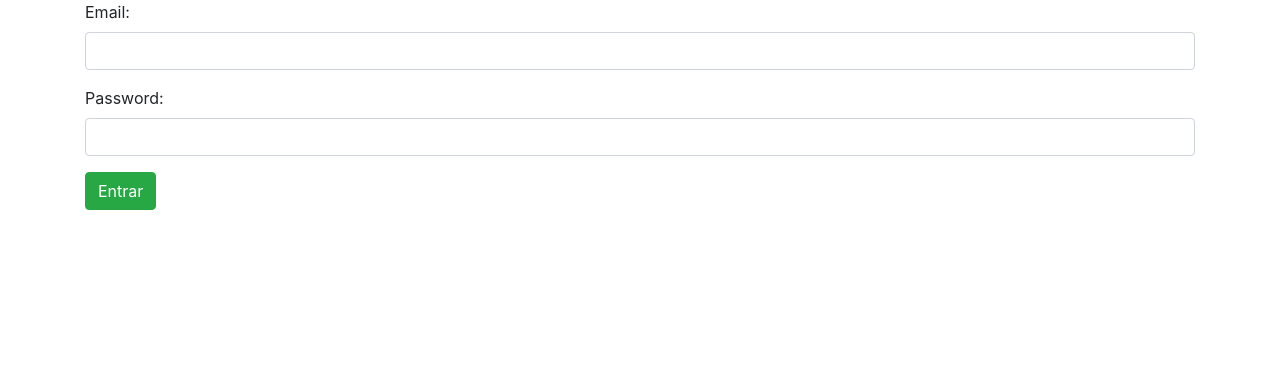
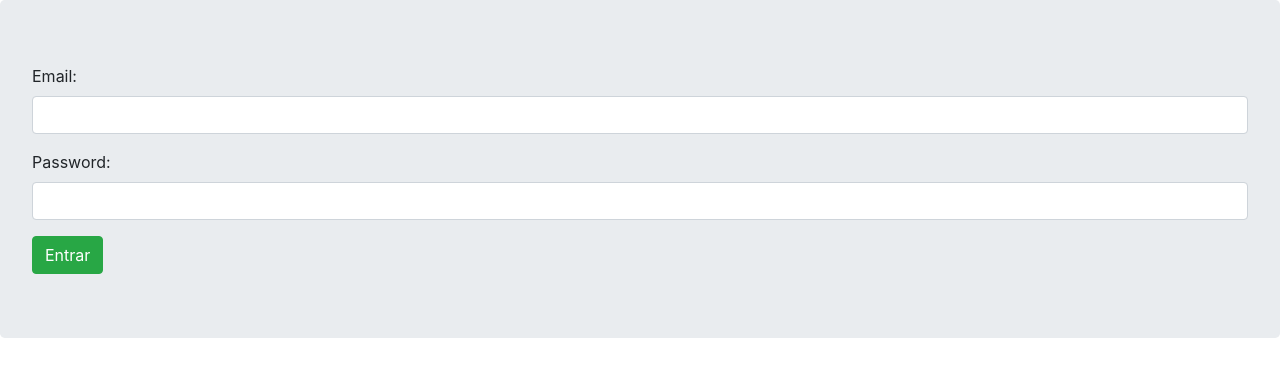
Before and after one commit to Romugar/Python-Flask-APP, a Flask app: page / in a window 1280 px wide. Shown: the top 377 px of the page. Run offline with Flask 2, Linux system fonts and the light colour scheme; some libraries are stand-ins or nearby versions.

Commit message:
Login template changes

```diff
--- a/src/templates/login.html
+++ b/src/templates/login.html
@@ -1,6 +1,6 @@
 {% extends "base.html" %}
 {% block content %}
-<div class="container page-form">
+<div class="jumbotron">
     <form id="login-form" action="/auth/login" method="post">
         <div class="form-group">
             <label for="email">Email:</label>
```
